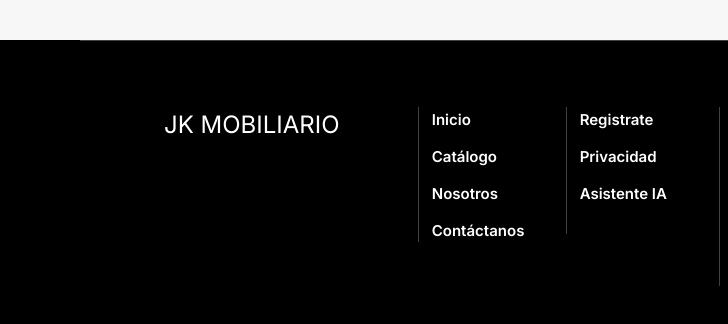
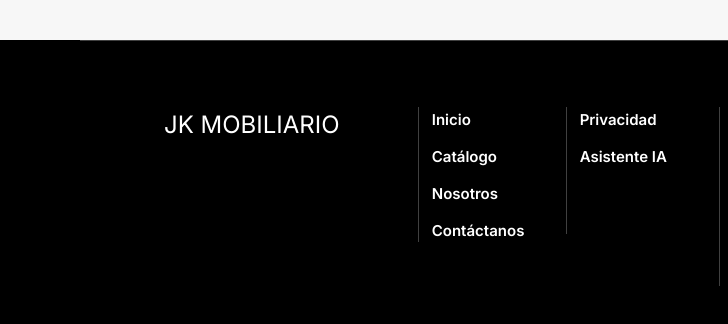
Before and after one commit to urfavsebxs/JKMobiliario, an Astro site in the folder Frontend/: page / in a window 1280 px wide. Shown: the part 4506-4830 px from the top of the page, 0-728 px from the left. Built offline with nearby package versions, Linux system fonts and the light colour scheme; Astro itself is replaced by a stand-in of ours; no server answers; a web font is replaced by a local one.

Commit message:
fix: eliminar el enlace de registro del footer

```diff
--- a/Frontend/src/components/site/Footer.astro
+++ b/Frontend/src/components/site/Footer.astro
@@ -16,7 +16,6 @@ const navLinks = [
 ];
 
 const serviceLinks = [
-  { label: "Registrate", href: "/login", asesor: false },
   { label: "Privacidad", href: "/privacidad", asesor: false },
   { label: "Asistente IA", href: "/#contacto", asesor: true },
 ];
```
